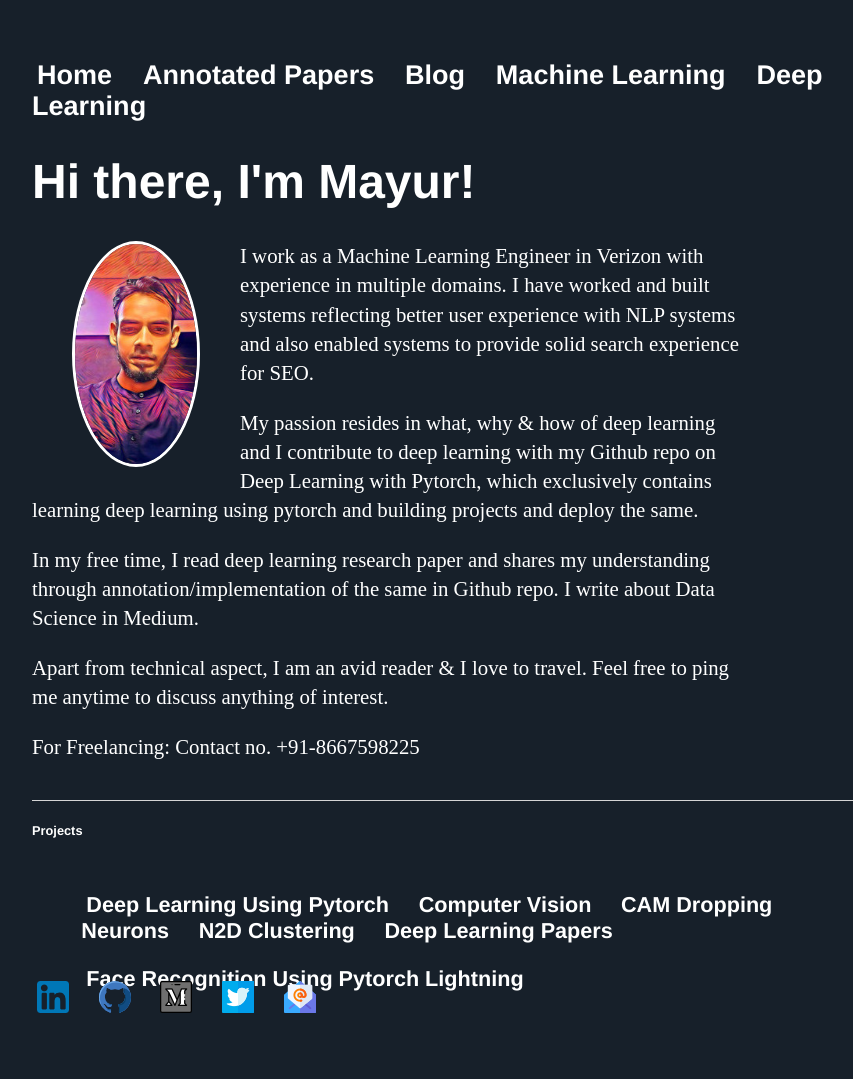
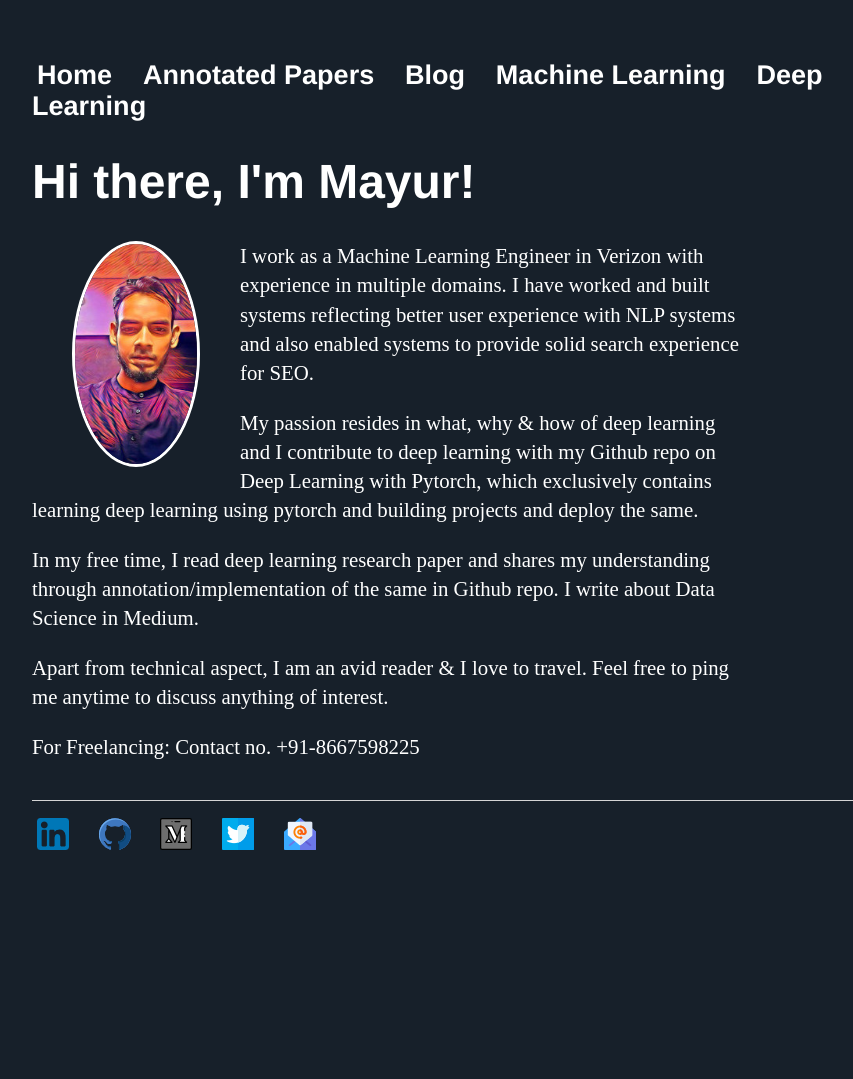
Before and after one commit to Mayurji/mayurji.github.io, a Jekyll site: the page built from index.html, in a window 1280 px wide. Shown: the whole page, without its empty margins (160-1013 px from the left). Built offline with Jekyll 4.4.1, drawn with Linux system fonts in a browser that asks for light colours; after the commit the page ends 916 px from its top, so only the background shows below that.

Commit message:
Update default.html

```diff
--- a/_layouts/default.html
+++ b/_layouts/default.html
@@ -22,8 +22,8 @@
 
 		</div><!-- /.container -->
 		<footer>
-
-		<h5>Projects</h5>
+		<!--
+		<h3>Projects</h3>
 		<div id="menu-outer">
 		  <div class="table">
 		   <div class="th">
@@ -42,7 +42,7 @@
 		   </div>
 		  </div>
 		</div>
-
+		-->
     		<ul>
 
 			<li><a href="https://www.linkedin.com/in/mayur-jain-ds/"><img src="{{site.url}}/assets/images/svgs/linkedin.png" alt="linkedin"></a></li>
```
